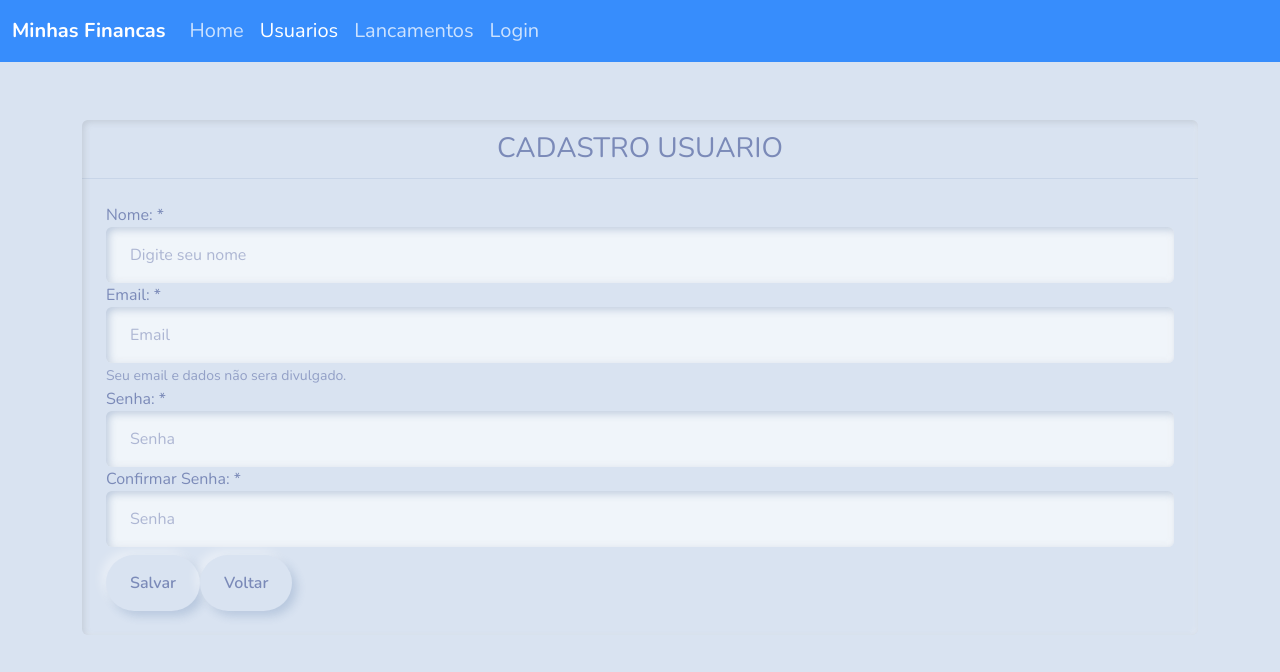
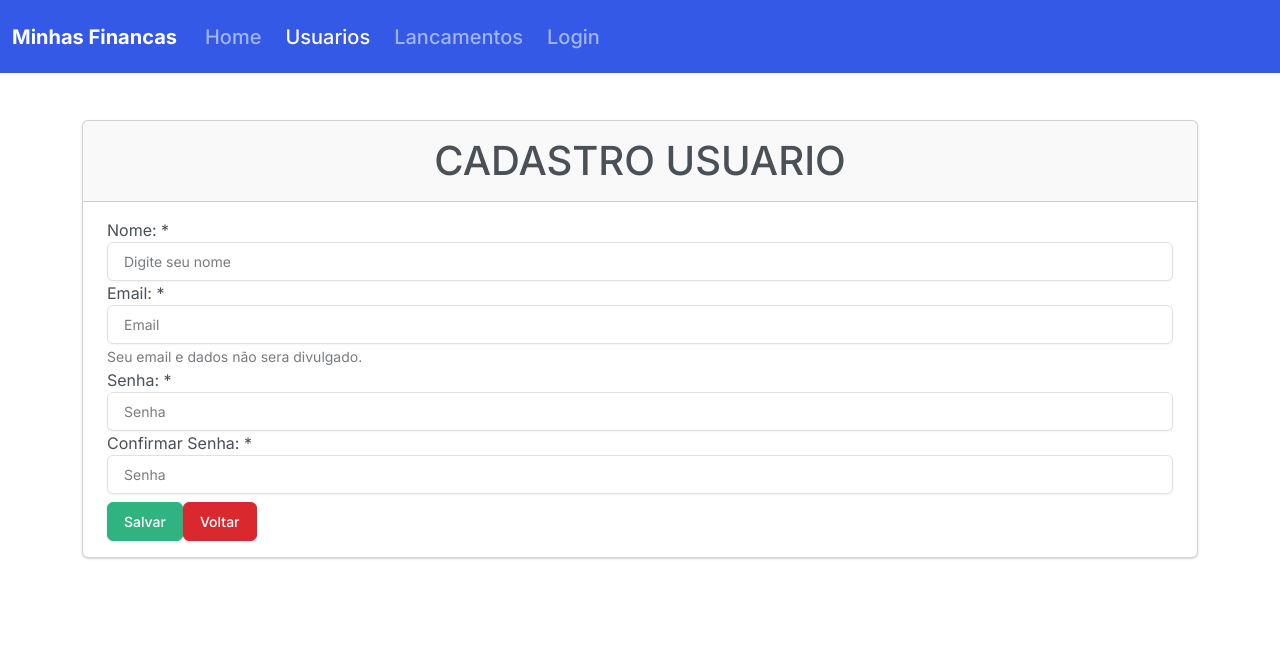
Before and after one commit to erico-lt/minhas-financas-app, a React (Create React App) app: page /cadastro-usuarios in a window 1280 px wide. Shown: the top 672 px of the page. Built offline with nearby package versions, Linux system fonts and the light colour scheme.

Commit message:
Cadastrando usuario e capturando atraves do localStore

```diff
--- a/package.json
+++ b/package.json
@@ -6,6 +6,8 @@
     "@testing-library/jest-dom": "^5.17.0",
     "@testing-library/react": "^13.4.0",
     "@testing-library/user-event": "^13.5.0",
+    "axios": "^1.5.1",
+    "bootstrap-icons": "^1.11.1",
     "bootswatch": "^5.3.2",
     "react": "^18.2.0",
     "react-dom": "^18.2.0",
--- a/public/index.html
+++ b/public/index.html
@@ -25,6 +25,8 @@
       Learn how to configure a non-root public URL by running `npm run build`.
     -->
     <title>React App</title>
+
+    <link rel="stylesheet" href="https://cdn.jsdelivr.net/npm/bootstrap-icons@1.11.1/font/bootstrap-icons.css">
   </head>
   <body>
     <noscript>You need to enable JavaScript to run this app.</noscript>
--- a/src/coponents/Card.js
+++ b/src/coponents/Card.js
@@ -5,7 +5,7 @@ class Card extends React.Component {
     render() {
         return (
             <div className="card mb-3">
-                <h3 className="card-header"  style={{position: 'relative', textAlign: 'center'}}>{this.props.title}</h3>
+                <h1 className="card-header"  style={{position: 'relative', textAlign: 'center'}}>{this.props.title}</h1>
                 <div className="card-body">
                     {this.props.children}
                 </div>
--- a/src/index.js
+++ b/src/index.js
@@ -3,7 +3,6 @@ import ReactDOM from 'react-dom/client';
 
 import './index.css';
 import App from './main/App';
-
 
 const root = ReactDOM.createRoot(document.getElementById('root'));
 root.render(
--- a/src/main/App.js
+++ b/src/main/App.js
@@ -1,7 +1,7 @@
 import React from "react";
 import { Rotas } from "./Rotas";
 
-import 'bootswatch/dist/morph/bootstrap.css';
+import 'bootswatch/dist/zephyr/bootstrap.css';
 import '../custom.css';
 
 function App() {
--- a/src/main/Rotas.js
+++ b/src/main/Rotas.js
@@ -16,7 +16,7 @@ export function Rotas() {
                     <Route path="/home" element={<Home />} />
                     <Route path="/login" element={<Login />} />
                     <Route path="/cadastro-usuarios" element={<CadastroUsuario />} />
-                    <Route path="*" element={<Navigate to="/home"/>}></Route>
+                    <Route path="*" element={<Navigate to="/login"/>}></Route>
                 </Routes>
             </BrowserRouter>
 
--- a/src/views/CadastroUsuario.js
+++ b/src/views/CadastroUsuario.js
@@ -1,49 +1,78 @@
-import React from "react";
+import React, { useState } from "react";
 
 import Card from "../coponents/Card";
 import FormGroup from '../coponents/FormGroup'
+import { useNavigate } from "react-router-dom";
+import axios from "axios";
 
-class CadastroUsuario extends React.Component {
+function CadastroUsuario() {
 
-    state = {
-        nome: '',
-        email: '',
-        senha: '',
-        senhaConfirmacao: ''
+    const navigate = useNavigate();
+    const [nome, setNome] = useState('');
+    const [email, setEmail] = useState('');
+    const [senha, setSenha] = useState('');
+    const [senhaConfirmacao, setSenhaConfirmacao] = useState('');
+    const [autenticar, setAutenticar] = useState(null);
+    const [alert, setAlert] = useState('');
+    // const controller = new AbortController();
+    // const signal = controller.signal;
+
+    const mudarPagina = () => {
+        navigate('/login')
     }
 
-    salvar = () => {
-        console.log(this.state)
+    const salvar = () => {
+        if (senha !== senhaConfirmacao) {
+            setAlert("alert alert-dismissible alert-danger");
+            setAutenticar("A Senha não corresponde")
+            //signal.aborted();
         }
 
-    render() {
+        axios.post('http://localhost:8080/api/usuarios', {
+            nome: nome,
+            email: email,
+            senha: senha
+        }).then(response => {
+            localStorage.setItem('usuario', JSON.stringify(response.data));
+            navigate('/home');
+        }).catch(erro =>{
+            console.log(erro.response)
+        })
+
+        //controller.abort();
+    }
 
     return (
         <div className="container">
             <Card title="CADASTRO USUARIO">
                 <div className="row">
+                    <div className="row">
+                        <div className={alert}>
+                            <span aria-hidden="true">{autenticar}</span>
+                        </div>
+                    </div>
                     <div className="col-lg-12">
                         <div className="bs-component">
                             <FormGroup label="Nome: *" htmlFor="inputNome">
-                                    <input type="text" value={this.state.nome} onChange={(e) => this.setState({ nome: e.target.value })} className="form-control" id="inputNome" name="nome" aria-describedby="preenchimentoNome" placeholder="Digite seu nome" />
+                                <input type="text" onChange={(evento) => setNome(evento.target.value)} className="form-control" id="inputNome" name="nome" aria-describedby="preenchimentoNome" placeholder="Digite seu nome" />
                             </FormGroup>
 
                             <FormGroup label="Email: *" htmlFor="inputEmail">
-                                    <input type="email" value={this.state.email} onChange={(e) => this.setState({ email: e.target.value })} className="form-control" id="inputEmail" name="email" aria-describedby="emailhelp" placeholder="Email" />
+                                <input type="email" onChange={(evento) => setEmail(evento.target.value)} className="form-control" id="inputEmail" name="email" aria-describedby="emailhelp" placeholder="Email" />
                                 <small id="emailhelp" className="from-text text-muted">Seu email e dados não sera divulgado.</small>
                             </FormGroup>
 
                             <FormGroup label="Senha: *" htmlFor="inputSenha">
-                                    <input type="password" value={this.state.senha} onChange={(e) => this.setState({ senha: e.target.value })} className="form-control" id="inputSenha" name="senha" placeholder="Senha" />
+                                <input type="password" onChange={(evento) => setSenha(evento.target.value)} className="form-control" id="inputSenha" name="senha" placeholder="Senha" />
                             </FormGroup>
 
                             <FormGroup label="Confirmar Senha: *" htmlFor="repetirSenha">
-                                    <input type="password" value={this.state.senhaConfirmacao} onChange={(e) => this.setState({ senhaConfirmacao: e.target.value })} className="form-control" id="repetirSenha" name="senha" placeholder="Senha" />
+                                <input type="password" onChange={(evento) => setSenhaConfirmacao(evento.target.value)} className="form-control" id="repetirSenha" name="senha" placeholder="Senha" />
                             </FormGroup>
 
                             <div className="mt-2">
-                                    <button onClick={this.salvar} type="button" className="btn btn-success">Salvar</button>
-                                    <button type="button" className="btn btn-danger ">Voltar</button>
+                                <button type="button" onClick={salvar} className="btn btn-success">Salvar</button>
+                                <button type="button" onClick={mudarPagina} className="btn btn-danger ">Voltar</button>
                             </div>
                         </div>
                     </div>
@@ -53,6 +82,4 @@ class CadastroUsuario extends React.Component {
     )
 }
 
-}
-
 export default CadastroUsuario;
--- a/src/views/Home.js
+++ b/src/views/Home.js
@@ -1,12 +1,43 @@
-import React from "react";
+import React, { useState } from "react";
 
-export class Home extends React.Component{
+import Card from "../coponents/Card";
+import axios from "axios";
+import { useEffect } from "react";
 
-    render (){
-        return (
-            <div>
-                <a style={{fontSize: '20px'}}>Home</a>
-            </div>
-        )
-    }
+export function Home() {
+    const [saldo, setSaldo] = useState(0);
+
+    useEffect(() =>{
+        const usuarioString = localStorage.getItem('usuario');
+        const usuario = JSON.parse(usuarioString);
+        axios.get(`http://localhost:8080/api/usuarios/${usuario.id}/saldo`,
+        ).then(response => {
+            setSaldo(response.data);
+        }).catch(erro => {
+            console.log(erro.response);
+        })
+    })
+
+    return (
+        <div className="container">
+            <Card title="Bem Vindo!">
+                <p className="lead">Esse é seu sistema de ficnanças</p>
+                <p className="lead">Seu saldo para o mês atual é de: {saldo}</p>
+                <hr className="my-4" />
+                <p>E essa é sua área administrativa, utilize um dos menus ou botões abaixo para navegar pelo sistema.</p>
+
+                <p className="lead">
+                    <a className="btn btn-primary btn-lg" href="/cadastro-usuarios" role="button">
+                        <i className="bi bi-person-up"></i>
+                        <span className="ms-1">Cadastrar Usuário</span>
+                    </a>
+                    <a className="btn btn-danger btn-lg" href="https://bootswatch.com/flatly/#" role="button">
+                        <i className="bi bi-file-earmark-plus-fill"></i>
+                        <span className="ms-1">Cadastrar Lançamento</span>
+                    </a>
+                </p>
+            </Card>
+        </div>
+    )
+
 }
--- a/src/views/Login.js
+++ b/src/views/Login.js
@@ -3,19 +3,31 @@ import React, { useState } from "react";
 import Card from "../coponents/Card";
 import FormGroup from "../coponents/FormGroup";
 import { useNavigate } from "react-router-dom";
+import axios from "axios";
 
-function Login (){
+function Login(props) {
 
     const navigate = useNavigate();
 
     const [email, setEmail] = useState('');
     const [senha, setSenha] = useState('');
+    const [erroMessage, setMessage] = useState(null);
+    const [alert, setStatus] = useState('');
 
-    const entrar = () => {
-        console.log('Email', email)
-        console.log('Senha', senha)
+    const entrar = async ()=> {
+        axios.get('http://localhost:8080/api/usuarios/autenticar', {
+            senha: senha,
+            email: email
+        }).then(response => {
+            localStorage.setItem('usuario', JSON.stringify(response.data));
+            navigate('/home');
+        }).catch(erro => {
+            if (erro.response.data.message != null) {
+                setStatus("alert alert-dismissible alert-danger");
+            };
+            setMessage(erro.response.data.message);
+        });
     }
-
 
     return (
 
@@ -24,6 +36,12 @@ function Login (){
                 <div className="col-md-6 position-absolute top-40 start-50 translate-middle-x">
                     <div className="bs-docs-section">
                         <Card title="Login" >
+                            <div className="row">
+                                <div className={alert}>
+                                    <span aria-hidden="true">{erroMessage}</span>
+                                </div>
+                            </div>
+
                             <div className="row">
                                 <div className="col-lg-12">
                                     <div className="bs-component">
@@ -37,7 +55,7 @@ function Login (){
 
                                         <div className="layoutbutton mt-3">
                                             <button type="button" onClick={entrar} className="btn btn-info btn-sm badge rounded-pill">ENTRAR</button>
-                                            <button type="button" onClick={() => {navigate('/cadastro-usuarios') }} className="btn btn-danger btn-sm badge rounded-pill">CADASTRO</button>
+                                            <button type="button" onClick={() => { navigate('/cadastro-usuarios') }} className="btn btn-danger btn-sm badge rounded-pill">CADASTRO</button>
                                         </div>
                                     </div>
                                 </div>
```
Also changed, not shown: 2 other files (tests, documents, lock files or other folders). Lines whose indentation alone changed are shown as unchanged.
